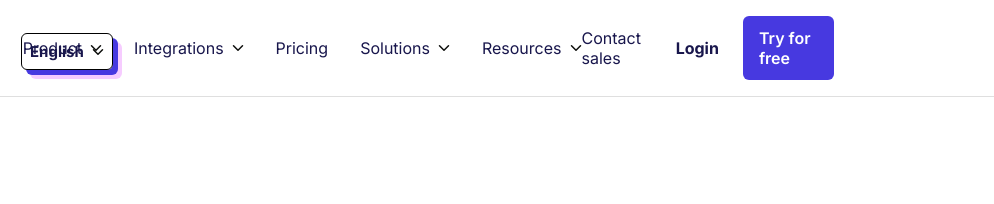
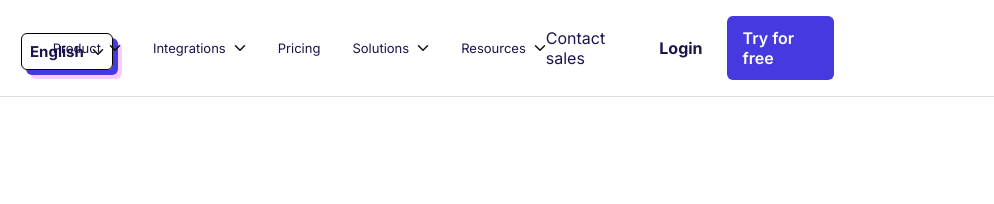
Before and after one commit to alanxue1/weglot-interface-clone, a plain HTML site: page index.html in a window 1280 px wide. Shown: the top 204 px of the page, 286-1280 px from the left. Drawn offline with Linux system fonts and the light colour scheme.

```diff
--- a/_navigation.scss
+++ b/_navigation.scss
@@ -37,14 +37,14 @@
         display: flex;
         gap: 2rem;
         align-items: center;
-        margin-left:-90px;
+        margin-left:-60px;
 
         div {
             display: flex;
             align-items: center;
             gap: 0.5rem;
             cursor: pointer;
-            font-size: 16px;
+            font-size: 13px;
 
             .arrow {
                 width: 12px;
```
Also changed, not shown: clone.png, inspo.png, style.css, 1 other file.
